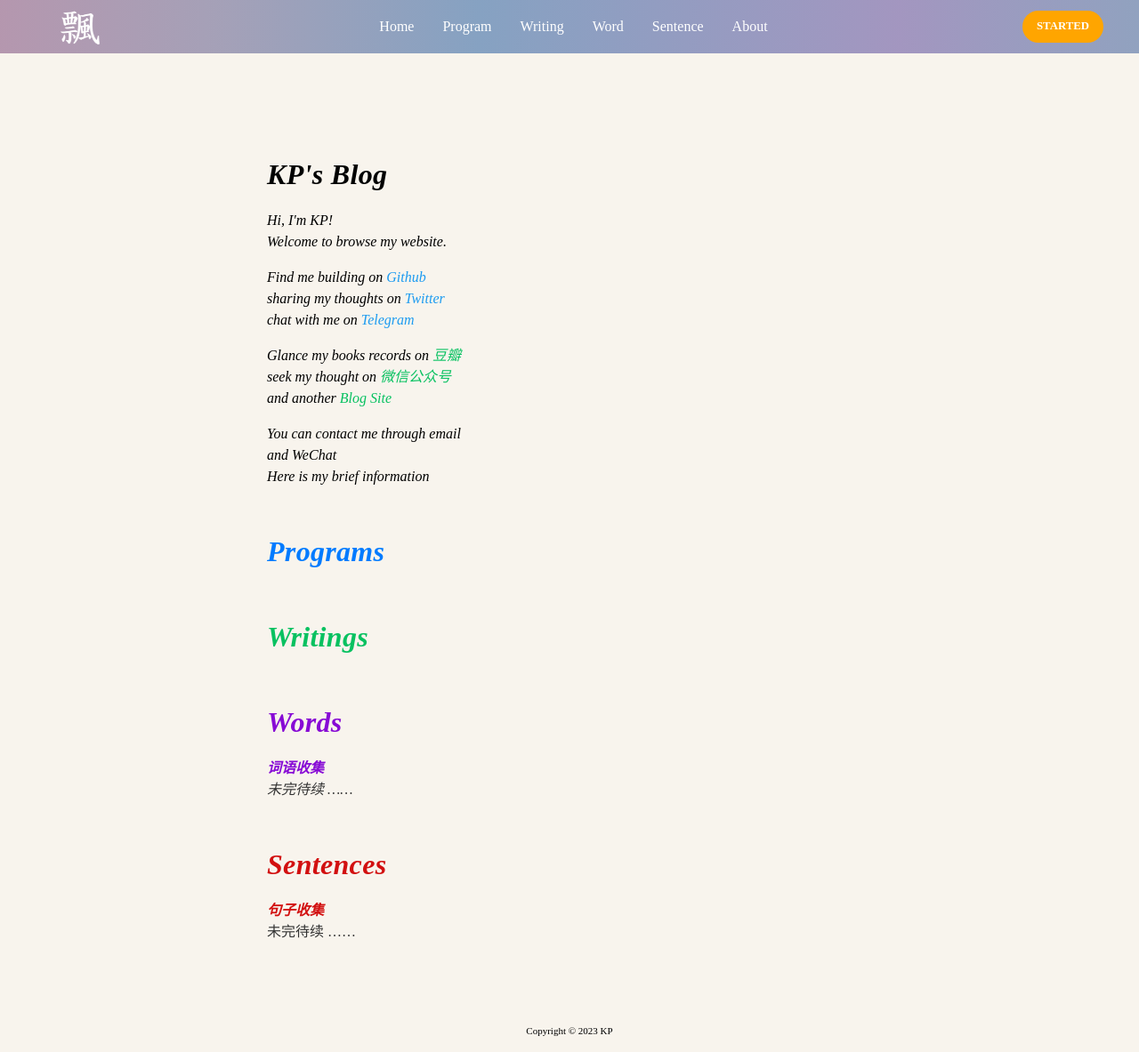
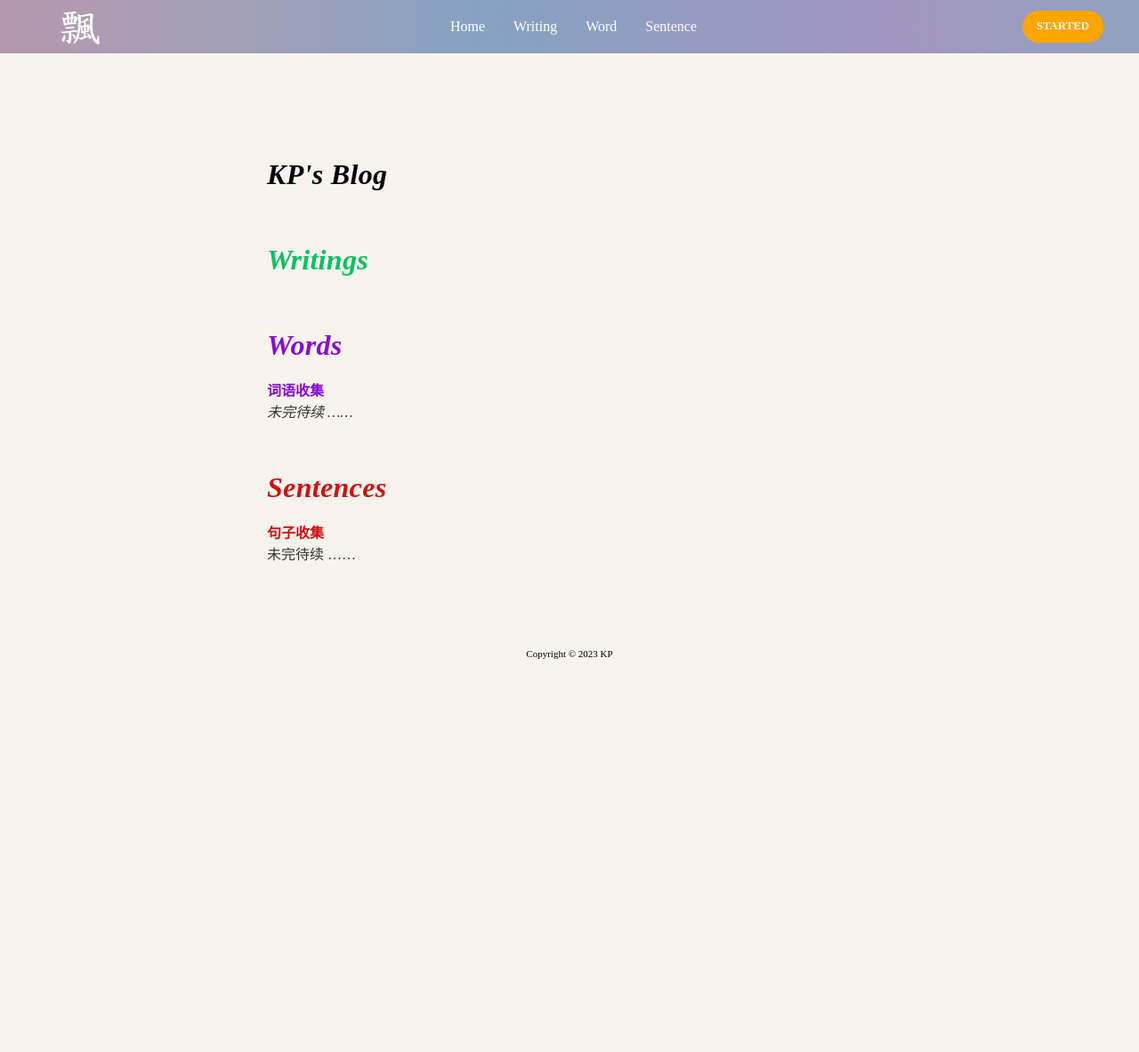
Before and after one commit to catfrank/blogsite, a Django app: page /index/ in a window 1280 px wide. Shown: the whole page at 89% size. After the commit the page ends 741 px from the top, so only its background shows below. Run offline with Django 4.2, Linux system fonts and the light colour scheme; data that the repository does not hold is empty; some libraries are stand-ins or nearby versions.

Commit message:
23-04-23

```diff
--- a/blog/urls.py
+++ b/blog/urls.py
@@ -7,18 +7,12 @@ urlpatterns = [
     path('', views.home, name='home'),
     # 索引页
     path('index/', views.index, name='index'),
-    # programs文章列表页
-    path('programs/', views.programs, name='programs'),
     # writings文章列表页
     path('writings/', views.writings, name='writings'),
     # words内容页
     path('words/', views.words, name='words'),
     # sentences内容页
     path('sentences/', views.sentences, name='sentences'),
-    # about页面
-    path('about/', views.about, name='about'),
-    # programs类型下具体某篇文章
-    path('programs/<int:articles_id>', views.program_detail, name='program_detail'),
     # writings类型下具体某篇文章
     path('writingss/<int:articles_id>', views.writing_detail, name='writing_detail'),
 ]
--- a/blog/views.py
+++ b/blog/views.py
@@ -18,38 +18,6 @@ def index(request):
     }
     return render(request, 'index.html', context)
 
-# about页面
-def about(request):
-    return render(request, 'about.html')
-
-# Programs视图
-def programs(request):
-    programs = Articles.objects.filter(article_type_id = 1)
-    context = {
-        'programs': programs,
-    }
-    return render(request, 'programs.html', context)
-
-# program_detail视图
-def program_detail(request, articles_id):
-    program = Articles.objects.get(pk = articles_id)
-    # 后台editor富文本编辑
-    context = {
-        'program': program,
-    }
-
-    # 后台markdown语法编辑
-    # 将markdown语法渲染成html样式
-    # program.content = markdown.markdown(program.content,
-    #     extensions=[
-    #     # 包含 缩写、表格等常用扩展
-    #     'markdown.extensions.extra',
-    #     # 语法高亮扩展
-    #     'markdown.extensions.codehilite',
-    #     ])
-    context = {'program': program}
-    return render(request, 'program_detail.html', context)
-
 # Writings视图
 def writings(request):
     writings = Articles.objects.filter(article_type_id = 2)
@@ -68,7 +36,7 @@ def writing_detail(request, articles_id):
 
 # Words视图
 def words(request):
-    words = Words.objects.all()
+    words = Words.objects.order_by('-id')
     context = {
         'words': words,
     }
--- a/static/base.css
+++ b/static/base.css
@@ -107,7 +107,7 @@ a:hover {
 
 .dropdown_menu.open {
     background-color: rgba(128, 128, 128, 0.5);
-    height: 325px;
+    height: 240px;
 }
 
 .dropdown_menu .action_btn {
--- a/static/index.css
+++ b/static/index.css
@@ -22,33 +22,6 @@ h1.logo {
     font-size: 2em;
     margin-top: 3rem;
     margin-bottom: 1rem;
-}
-
-section p.no-margin-bottom {
-    display: block;
-    font-style: italic;
-    margin-block-start: 1em;
-    margin-inline-start: 0px;
-    margin-inline-end: 10px;
-    margin-bottom: 0em;
-}
-
-section p.no-margin-top {
-    display: block;
-    font-style: italic;
-    margin-block-start: 0em;
-    margin-inline-start: 0px;
-    margin-inline-end: 10px;
-    margin-bottom: 1em;
-}
-
-section p.no-margin {
-    display: block;
-    font-style: italic;
-    margin-block-start: 0em;
-    margin-inline-start: 0px;
-    margin-inline-end: 10px;
-    margin-bottom: 0em;
 }
 
 section h2.chapter {
--- a/templates/base.html
+++ b/templates/base.html
@@ -21,11 +21,9 @@
         <div class="baselogo"><a href="{% url 'home' %}"><img src="{% static 'img/logo.png' %}" alt=""></a></div>
         <ul class="links">
           <li><a href="{% url 'index' %}">Home</a></li>
-          <li><a href="{% url 'programs' %}">Program</a></li>
           <li><a href="{% url 'writings' %}">Writing</a></li>
           <li><a href="{% url 'words' %}">Word</a></li>
           <li><a href="{% url 'sentences' %}">Sentence</a></li>
-          <li><a href="{% url 'about' %}">About</a></li>
         </ul>
         <a href="{% url 'index' %}" class="action_btn">STARTED</a>
         <div class="toggle_btn">
@@ -35,11 +33,9 @@
 
       <div class="dropdown_menu">
           <li><a href="{% url 'index' %}">Home</a></li>
-          <li><a href="{% url 'programs' %}">Program</a></li>
           <li><a href="{% url 'writings' %}">Writing</a></li>
           <li><a href="{% url 'words' %}">Word</a></li>
           <li><a href="{% url 'sentences' %}">Sentence</a></li>
-          <li><a href="{% url 'about' %}">About</a></li>
           <li><a href="{% url 'index' %}" class="action_btn">STARTED</a></li>
       </div>
 
--- a/templates/index.html
+++ b/templates/index.html
@@ -15,52 +15,6 @@
 <div style="display: flex">
     <div class="content">
         <h1 class="logo">KP's Blog</h1>
-        <section id="about">
-            <p class="no-margin-bottom">Hi, I'm KP! </p>
-            <p class="no-margin-top">Welcome to browse my website.</p>
-            <p class="no-margin">Find me building on
-                <a href="#" style="color: #1d9bf0; text-decoration: none;">Github</a>
-            </p>
-            <p class="no-margin">sharing my thoughts on
-                <a href="#" style="color: #1d9bf0; text-decoration: none;">Twitter</a>
-            </p>
-            <p class="no-margin">chat with me on
-                <a href="#" style="color: #1d9bf0; text-decoration: none;">Telegram</a>
-            </p>
-            <p class="no-margin-bottom">Glance my books records on
-                <a href="#" style="color: #07c160; text-decoration: none; ">豆瓣</a>
-            </p>
-            <p class="no-margin">seek my thought on
-                <a href="#" style="color: #07c160; text-decoration: none;">微信公众号</a>
-            </p>
-            <p class="no-margin-top">and another
-                <a href="#" style="color: #07c160; text-decoration: none;">Blog Site</a>
-            </p>
-            <p class="no-margin">You can contact me through email</p>
-            <p class="no-margin">and WeChat</p>
-            <p class="no-margin">Here is my brief information</p>
-        </section>
-        <section id="programs">
-            <a href="{% url 'programs' %}" style="text-decoration: none;">
-                <h2 class="chapter">Programs</h2>
-            </a>
-            <ul style="padding: 0px; list-style: none;">
-                {% for article in articles_all %}
-                    {% if article.article_type_id == 1 %}
-                        <li style="display: flex; margin-bottom: 12px;">
-                            <div style="display: block; font-style: italic; font-size: 15px; min-width: 100px; margin-right: 16px;">
-                                <time>{{ article.created|date:"Y-m-d" }}</time>
-                            </div>
-                            <span>
-                                <a class="title" href="{% url 'program_detail' article.pk %}">{{ article.title }}</a>
-                            </span>
-                        </li>
-                    {% endif %}
-                {% empty %}
-                    <li>{{ Empty }}</li>
-                {% endfor %}
-            </ul>
-        </section>
         <section id="writings">
             <a href="{% url 'writings' %}" style="text-decoration: none;">
                 <h2 class="chapter-2">Writings</h2>
--- a/templates/writing_detail.html
+++ b/templates/writing_detail.html
@@ -7,7 +7,6 @@
 
 {% block header_extends %}
     <link rel="stylesheet" href="{% static 'writing_detail.css' %}">
-    <link rel="stylesheet" href="{% static 'img.css' %}">
 {% endblock %}
 
 {% block nav_home_activate %}active{% endblock %}
```
Also changed, not shown: blog/models.py (+16 -5 lines), static/about.css (deleted, +0 -33 lines), static/program_detail.css (deleted, +0 -8 lines), static/programs.css (deleted, +0 -33 lines), static/writing_detail.css (+18 -4 lines), templates/about.html (deleted, +0 -26 lines), templates/home.html (+1 -7 lines), templates/program_detail.html (deleted, +0 -45 lines), templates/programs.html (deleted, +0 -39 lines), blog/migrations/0004_alter_articles_options_alter_sentences_options_and_more.py (added).
